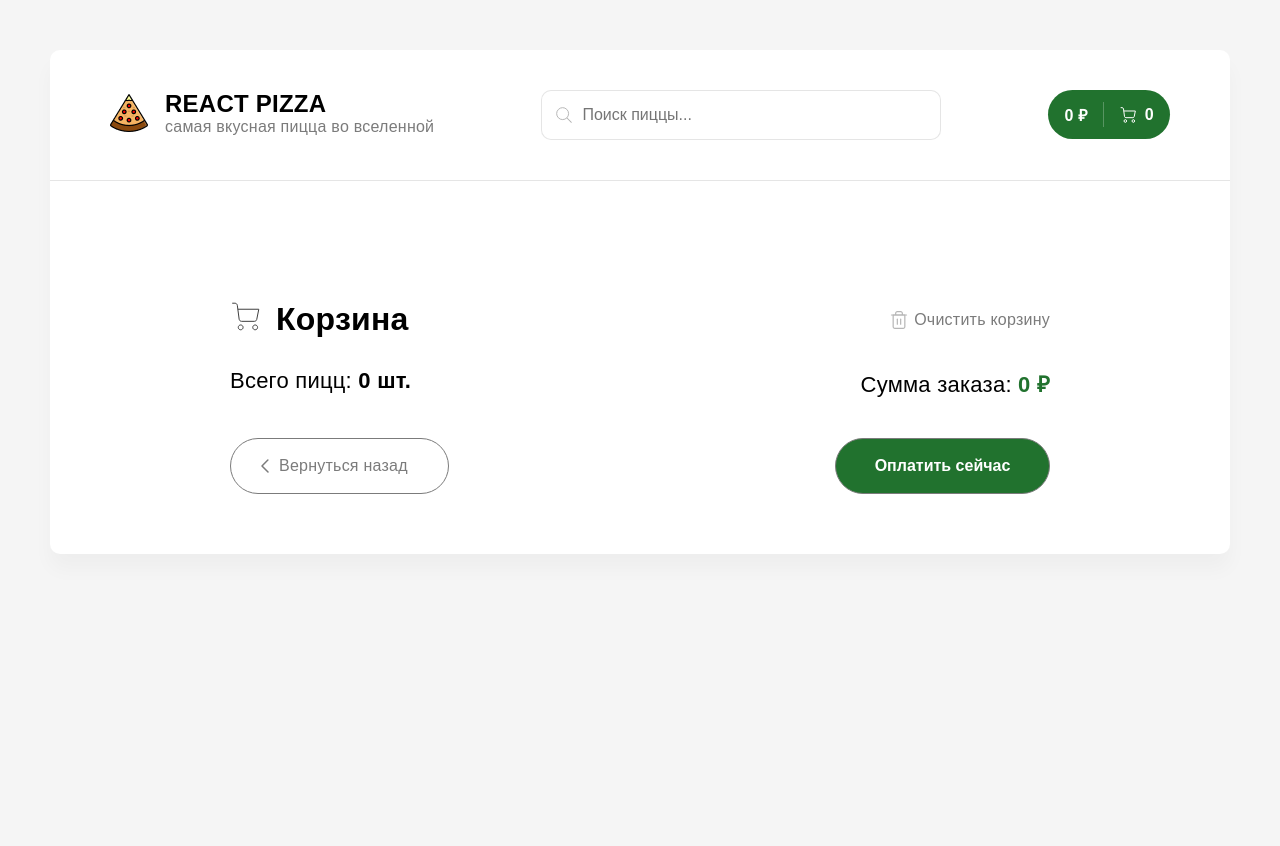
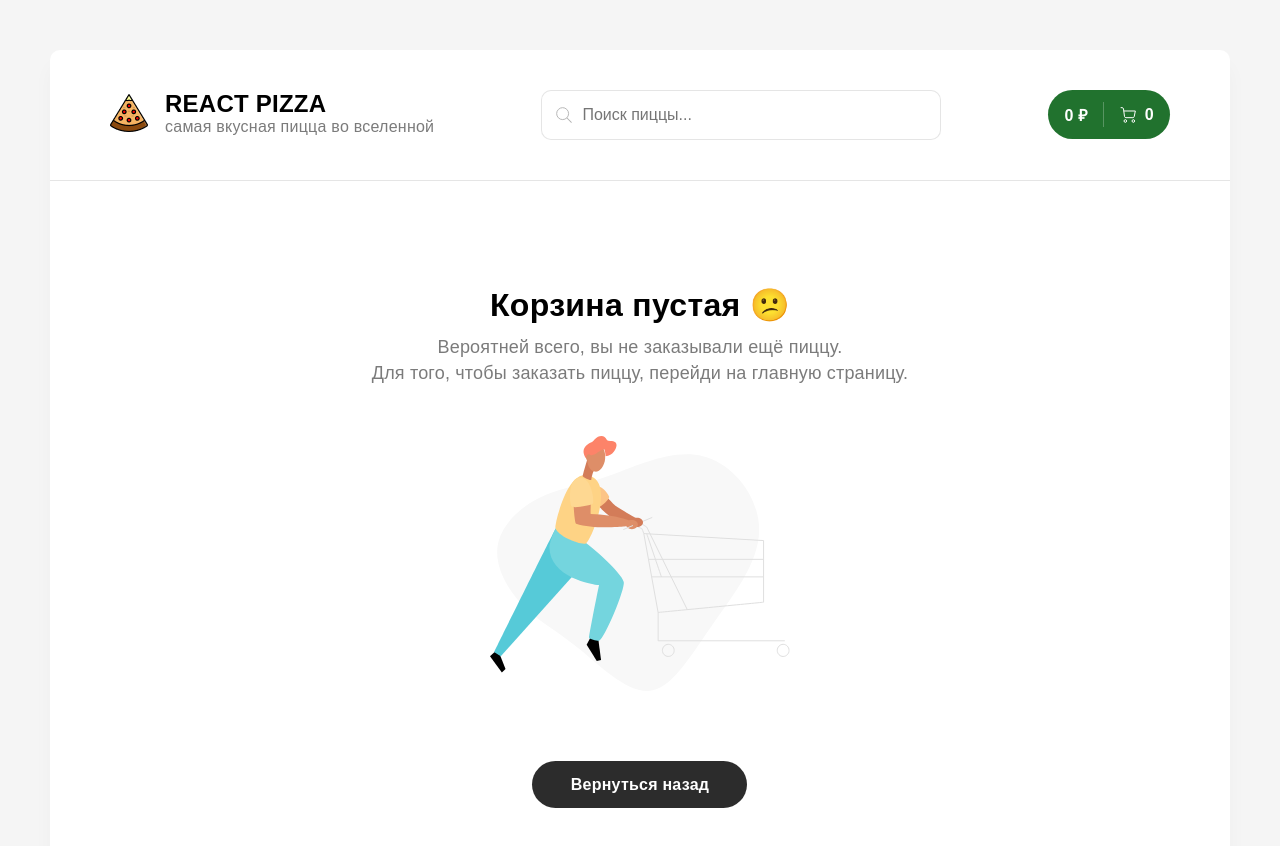
Before and after one commit to SpauN1/react-pizza, a React (Create React App) app: page /cart in a window 1280 px wide. Shown: the top 846 px of the page. Before the commit the page ends 800 px from the top, so only its background shows below. Built offline with nearby package versions, Linux system fonts and the light colour scheme.

Commit message:
show cartEmpty if there are no pizzas

```diff
--- a/src/pages/Cart/Cart.jsx
+++ b/src/pages/Cart/Cart.jsx
@@ -5,6 +5,8 @@ import { useSelector, useDispatch } from 'react-redux';
 import basketBlack from '../../assets/img/basket-black.svg';
 
 import CartItem from '../../components/CartItem/CartItem';
+import CartEmpty from '../../components/CartEmpty/CartEmpty';
+
 import { clearItems } from '../../redux/slices/cartSlice';
 
 import './Cart.scss';
@@ -18,6 +20,10 @@ function Cart() {
   const onClickClear = () => {
     dispatch(clearItems());
   };
+
+  if (!totalPrice) {
+    return <CartEmpty />;
+  }
 
   return (
     <section className="cart">
```
